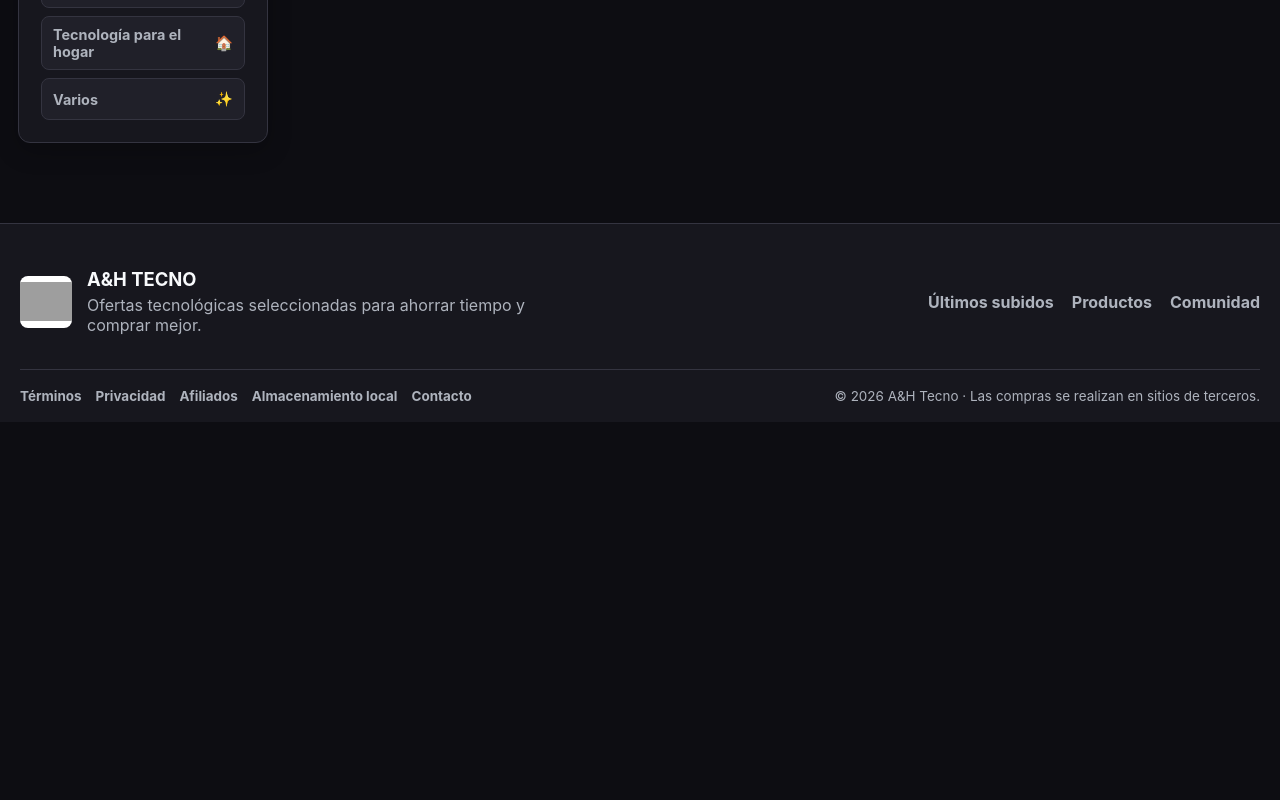
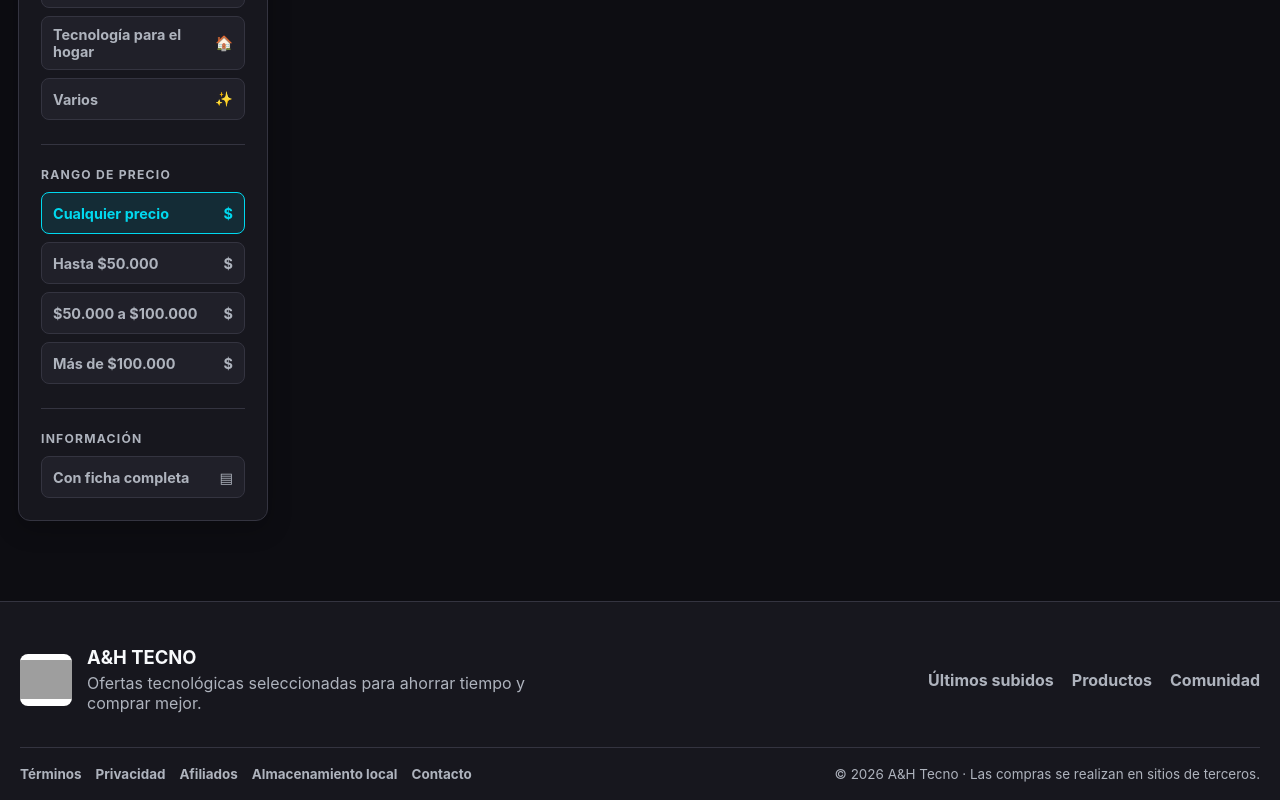
Before and after one commit to AHNegocios/ahtecno-web, a React (Vite) app: page /productos in a window 1280 px wide. Shown: the part 1222-2022 px from the top of the page. Before the commit the page ends 1644 px from the top, so only its background shows below. Built offline with nearby package versions, Linux system fonts and the light colour scheme; no server answers; the database is empty; grey boxes are pictures that could not be loaded.

Commit message:
feat: agregar filtros de precio y ficha completa

```diff
--- a/src/Inicio.jsx
+++ b/src/Inicio.jsx
@@ -1,6 +1,12 @@
 import { useMemo, useState } from 'react'
 import { useSearchParams } from 'react-router-dom'
 import { categories, getCategoryLabel, getProductCategory, normalizeText } from './catalogConfig'
+import {
+  hasExtendedProductDetails,
+  matchesPriceRange,
+  normalizePriceRange,
+  priceRangeOptions,
+} from './catalogFilters'
 import AffiliateDisclosure from './AffiliateDisclosure'
 import Producto from './Producto'
 import RecentlyViewed from './RecentlyViewed'
@@ -21,6 +27,10 @@ function Inicio() {
   const query = searchParams.get('q') || ''
   const selectedCategory = searchParams.get('categoria') || 'todas'
   const selectedOrder = searchParams.get('orden') || 'mas_nuevos'
+  const selectedPriceRange = normalizePriceRange(
+    searchParams.get('precio') || 'todos',
+  )
+  const detailsOnly = searchParams.get('detalle') === '1'
   const { products, loading, error, retry } = useProducts({ order: selectedOrder })
 
   const updateParam = (key, value, defaultValue = '') => {
@@ -42,10 +52,18 @@ function Inicio() {
       const matchesSearch = !normalizedQuery || normalizeText(product.titulo).includes(normalizedQuery)
       const matchesCategory =
         selectedCategory === 'todas' || getProductCategory(product) === selectedCategory
+      const matchesPrice = matchesPriceRange(product, selectedPriceRange)
+      const matchesDetails = !detailsOnly || hasExtendedProductDetails(product)
 
-      return matchesSearch && matchesCategory
+      return matchesSearch && matchesCategory && matchesPrice && matchesDetails
     })
-  }, [products, query, selectedCategory])
+  }, [
+    detailsOnly,
+    products,
+    query,
+    selectedCategory,
+    selectedPriceRange,
+  ])
 
   const selectCategory = (slug) => {
     updateParam('categoria', slug, 'todas')
@@ -121,6 +139,41 @@ function Inicio() {
               ))}
             </div>
           </div>
+
+          <div className="filter-group">
+            <h3>Rango de precio</h3>
+            <div className="filter-list">
+              {priceRangeOptions.map((option) => (
+                <button
+                  className="filter-button"
+                  type="button"
+                  key={option.value}
+                  aria-pressed={selectedPriceRange === option.value}
+                  onClick={() =>
+                    updateParam('precio', option.value, 'todos')
+                  }
+                >
+                  <span>{option.label}</span>
+                  <span aria-hidden="true">$</span>
+                </button>
+              ))}
+            </div>
+          </div>
+
+          <div className="filter-group">
+            <h3>Información</h3>
+            <div className="filter-list">
+              <button
+                className="filter-button"
+                type="button"
+                aria-pressed={detailsOnly}
+                onClick={() => updateParam('detalle', detailsOnly ? '' : '1')}
+              >
+                <span>Con ficha completa</span>
+                <span aria-hidden="true">▤</span>
+              </button>
+            </div>
+          </div>
         </aside>
 
         <section className="catalog-main" aria-live="polite">
@@ -163,7 +216,10 @@ function Inicio() {
                 <strong>{filteredProducts.length}</strong> {filteredProducts.length === 1 ? 'producto encontrado' : 'productos encontrados'}
               </p>
 
-              {(query || selectedCategory !== 'todas') && (
+              {(query ||
+                selectedCategory !== 'todas' ||
+                selectedPriceRange !== 'todos' ||
+                detailsOnly) && (
                 <div className="active-filters" aria-label="Filtros activos">
                   {query && (
                     <button type="button" onClick={() => updateParam('q', '')}>
@@ -173,6 +229,27 @@ function Inicio() {
                   {selectedCategory !== 'todas' && (
                     <button type="button" onClick={() => selectCategory('todas')}>
                       {getCategoryLabel(selectedCategory)} <span aria-hidden="true">×</span>
+                    </button>
+                  )}
+                  {selectedPriceRange !== 'todos' && (
+                    <button
+                      type="button"
+                      onClick={() => updateParam('precio', '', 'todos')}
+                    >
+                      {
+                        priceRangeOptions.find(
+                          (option) => option.value === selectedPriceRange,
+                        )?.label
+                      }{' '}
+                      <span aria-hidden="true">×</span>
+                    </button>
+                  )}
+                  {detailsOnly && (
+                    <button
+                      type="button"
+                      onClick={() => updateParam('detalle', '')}
+                    >
+                      Con ficha completa <span aria-hidden="true">×</span>
                     </button>
                   )}
                 </div>
--- /dev/null
+++ b/src/catalogFilters.js
@@ -0,0 +1,33 @@
+export const priceRangeOptions = [
+  { value: 'todos', label: 'Cualquier precio' },
+  { value: 'hasta-50000', label: 'Hasta $50.000' },
+  { value: '50000-100000', label: '$50.000 a $100.000' },
+  { value: 'mas-100000', label: 'Más de $100.000' },
+]
+
+const knownPriceRanges = new Set(
+  priceRangeOptions.map((option) => option.value),
+)
+
+export const normalizePriceRange = (value) =>
+  knownPriceRanges.has(value) ? value : 'todos'
+
+export const matchesPriceRange = (product, range) => {
+  const normalizedRange = normalizePriceRange(range)
+  const price = Number(product?.precio)
+
+  if (normalizedRange === 'todos') return true
+  if (!Number.isFinite(price) || price <= 0) return false
+  if (normalizedRange === 'hasta-50000') return price <= 50_000
+  if (normalizedRange === '50000-100000') {
+    return price > 50_000 && price <= 100_000
+  }
+  return price > 100_000
+}
+
+export const hasExtendedProductDetails = (product = {}) =>
+  Boolean(
+    String(product.descripcion || '').trim() ||
+      (Array.isArray(product.attributes) && product.attributes.length) ||
+      (Array.isArray(product.imagenes) && product.imagenes.length > 1),
+  )
```
Also changed, not shown: 2 other files (tests, documents, lock files or other folders).
